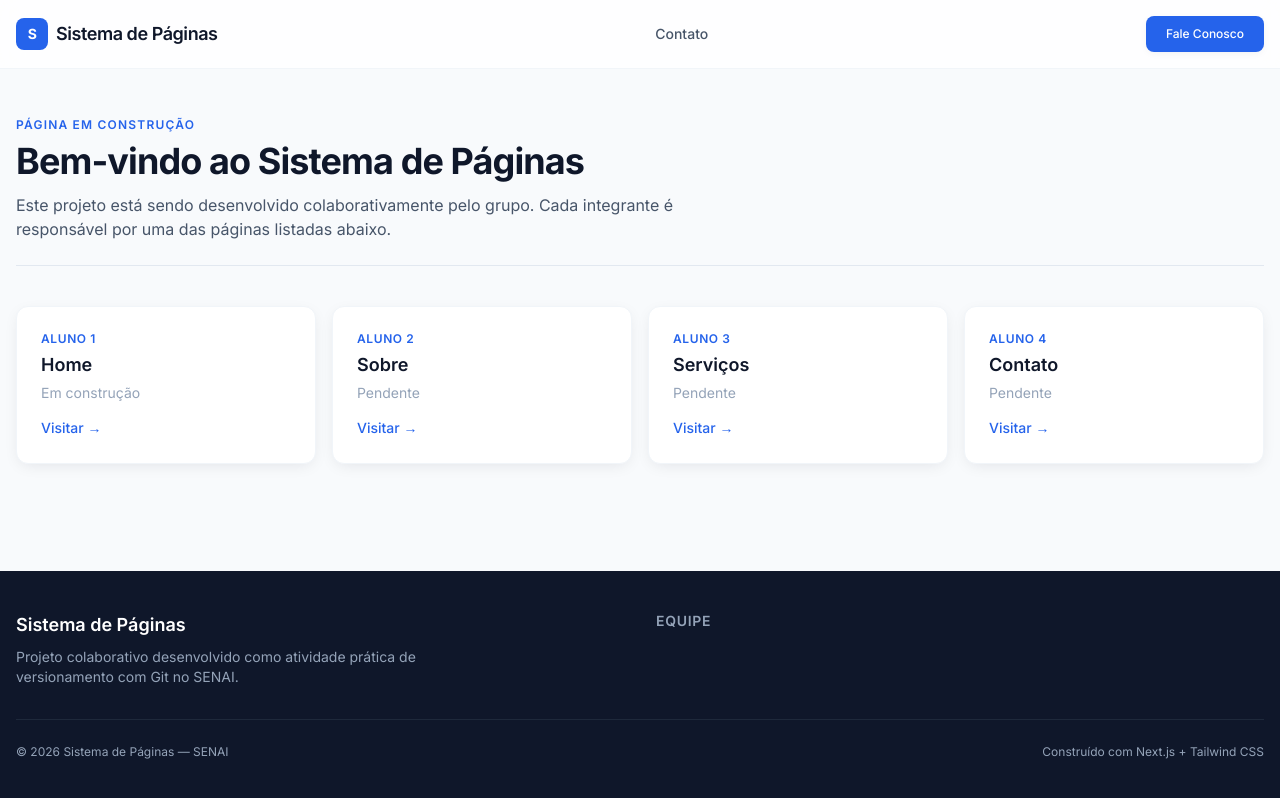
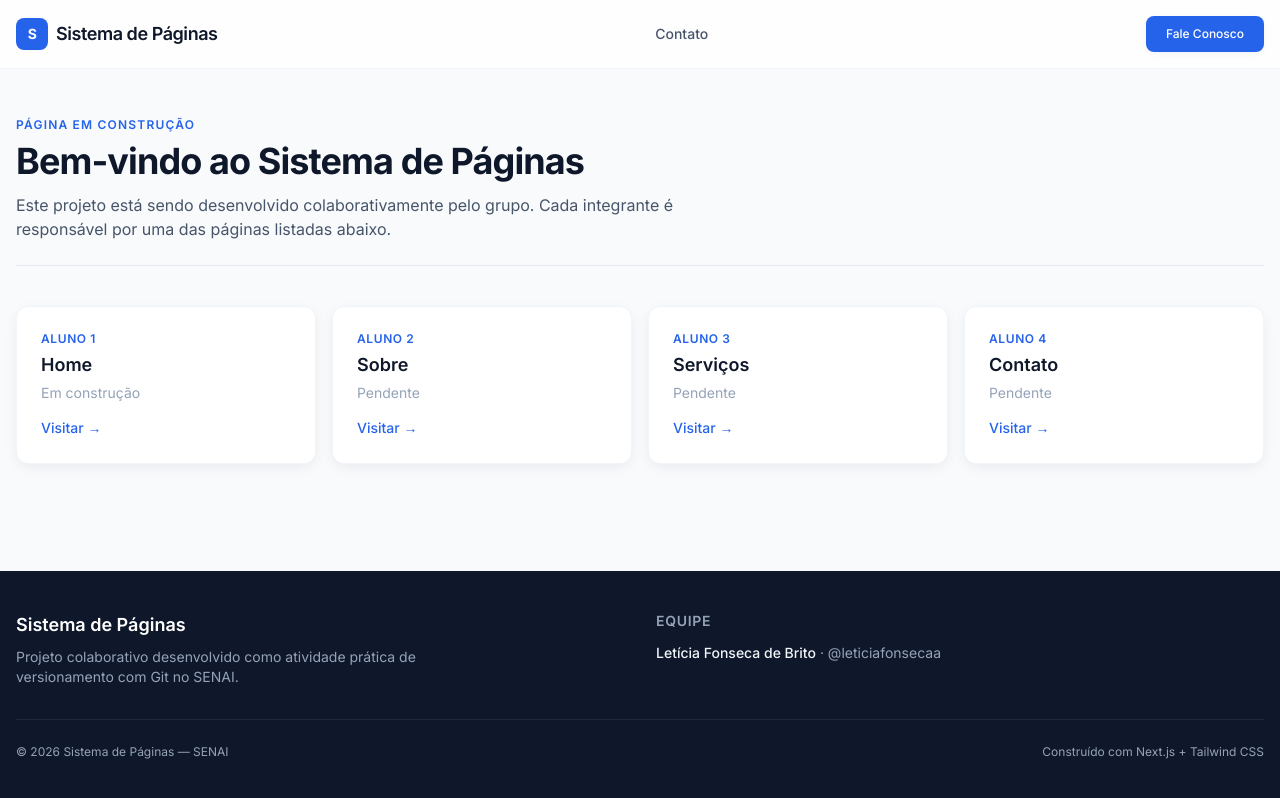
Before and after one commit to sfvitoriaa/sistema-paginas-grupo-7, a Next.js app: page / in a window 1280 px wide. Built offline with nearby package versions, Linux system fonts and the light colour scheme.

Commit message:
chore: adiciona meu nome no Footer

```diff
--- a/components/layout/Footer.tsx
+++ b/components/layout/Footer.tsx
@@ -9,7 +9,7 @@
  */
 const equipe: { nome: string; github: string }[] = [
   // ====== INÍCIO DA ÁREA DE EDIÇÃO COLABORATIVA ======
-
+{nome: "Letícia Fonseca de Brito", github: "leticiafonsecaa"},
   // ====== FIM DA ÁREA DE EDIÇÃO COLABORATIVA ======
 ];
 
```
